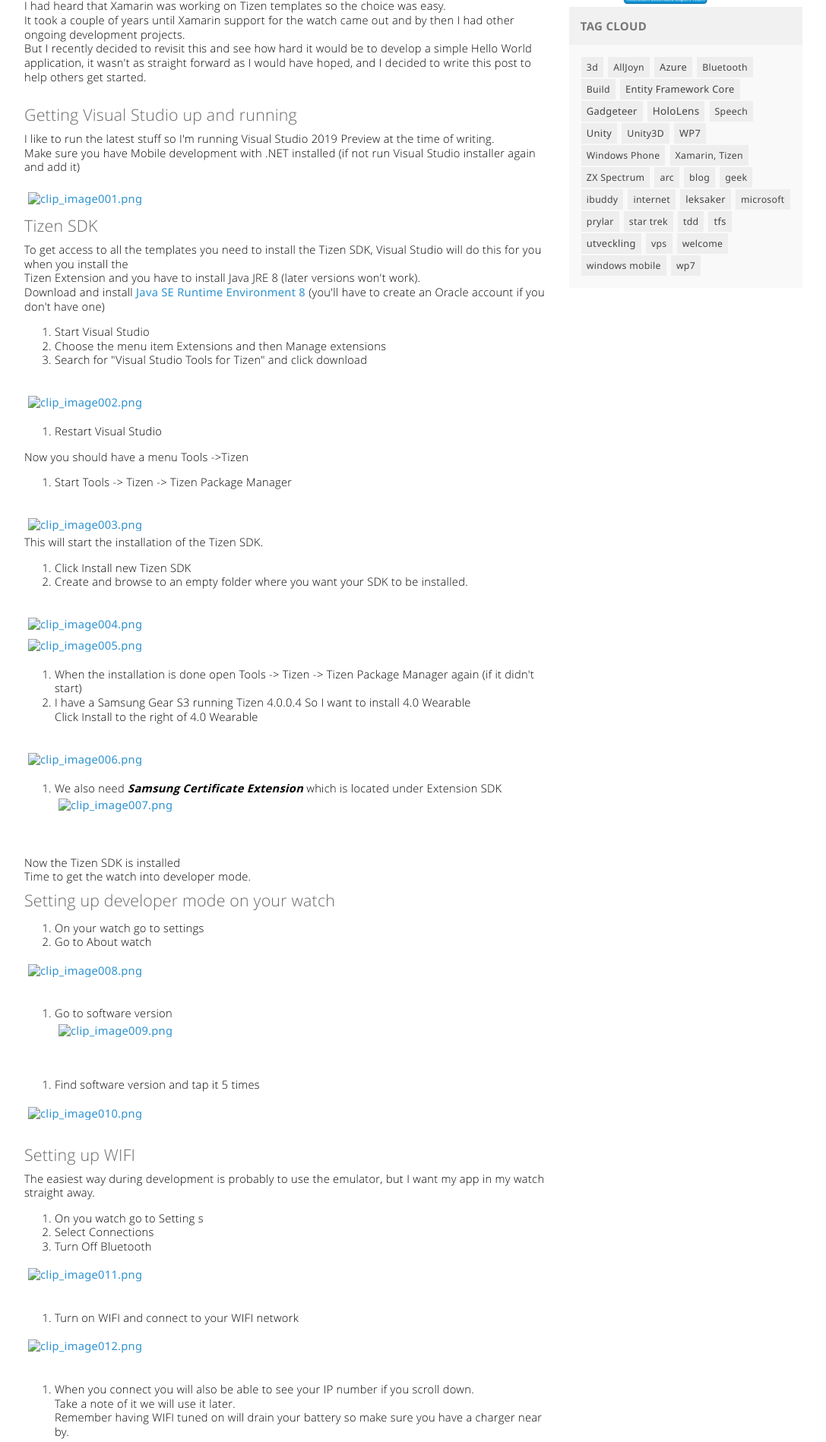
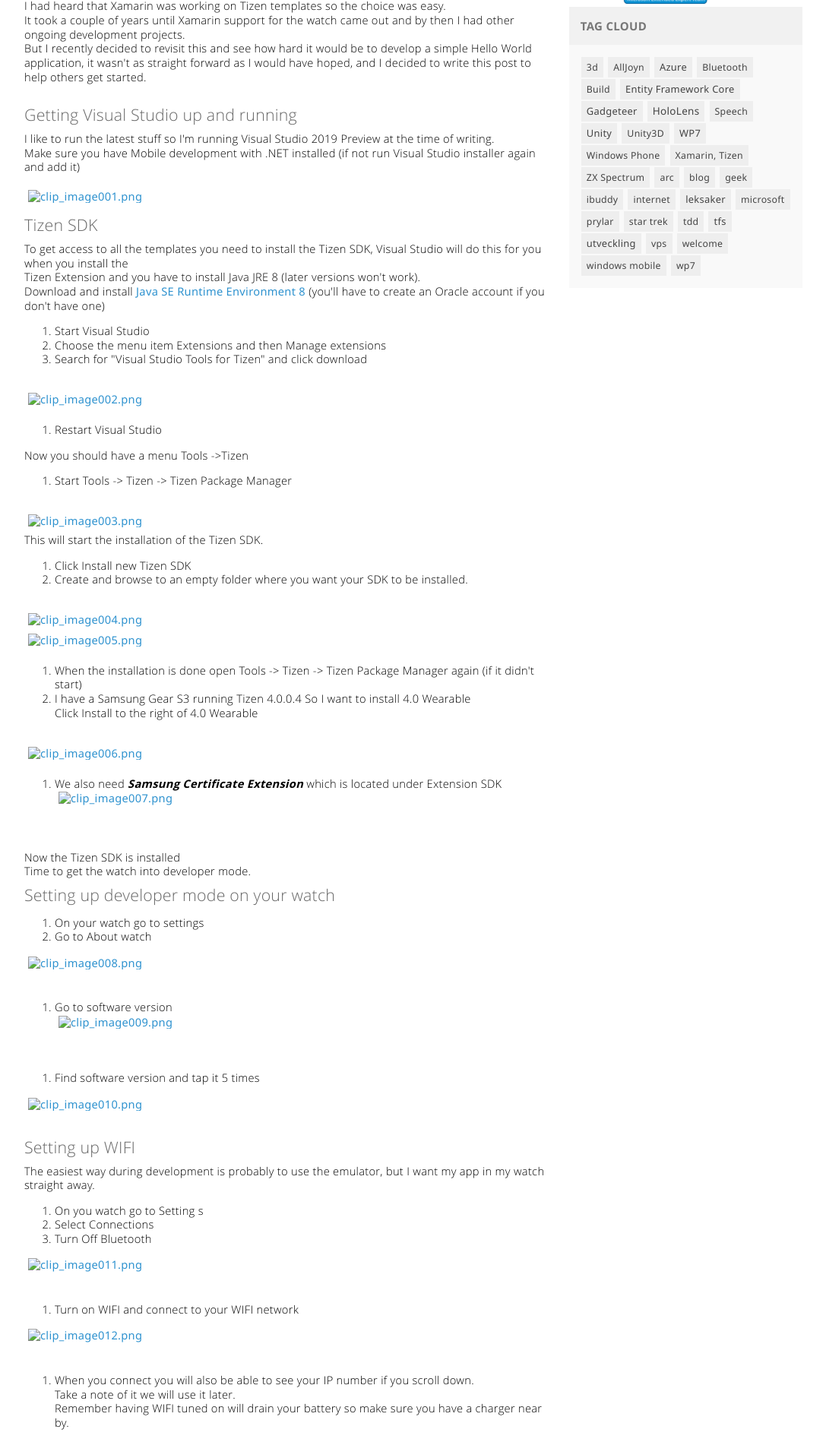
Before and after one commit to Apeoholic/Apeoholic.se, a Jekyll site: the page built from _posts/2019-07-31-XamarinTizen.markdown, in a window 1280 px wide. Shown: the part 409-2307 px from the top of the page at 76% size, without its empty margins (96-1183 px from the left). Built offline with Jekyll 4.4.1, drawn with Linux system fonts in a browser that asks for light colours; nearby versions of some CDN libraries; some of the changed text lies outside the part shown.

Commit message:
Added som spaceing

```diff
--- a/_includes/head.html
+++ b/_includes/head.html
@@ -18,8 +18,8 @@
         section img {
             max-width: 250px;
             max-height: 180px;
-            margin-bottom:5px;
-            margin-top:5px;
+            margin-bottom:7px;
+            margin-top:2px;
             margin-left:5px;
         }
     </style>
--- a/_posts/2019-07-31-XamarinTizen.markdown
+++ b/_posts/2019-07-31-XamarinTizen.markdown
@@ -120,13 +120,13 @@ Ok we have a developer unlocked and WIFI connected watch and we have Visual Stud
  &nbsp;
 
 [![clip_image016.png][17]][17]
-&nbsp;
-Now we have a connection to our watch, let&#39;s write our first app.
+
  &nbsp;
 [![clip_image017.png][18]][18]
 
 ### Your first app
 
+Now we have a connection to our watch, let&#39;s write our first app.
  1. In Visual Studio, create a new project use the template Tizen Wearable Xaml App
 [![clip_image018.png][19]][19]
  2. In the solution explorer select MainPage.xaml
```
